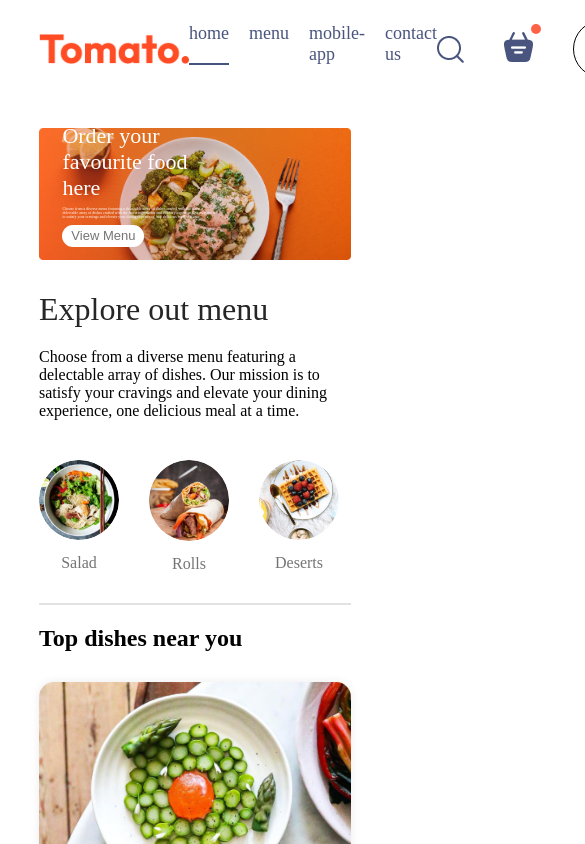
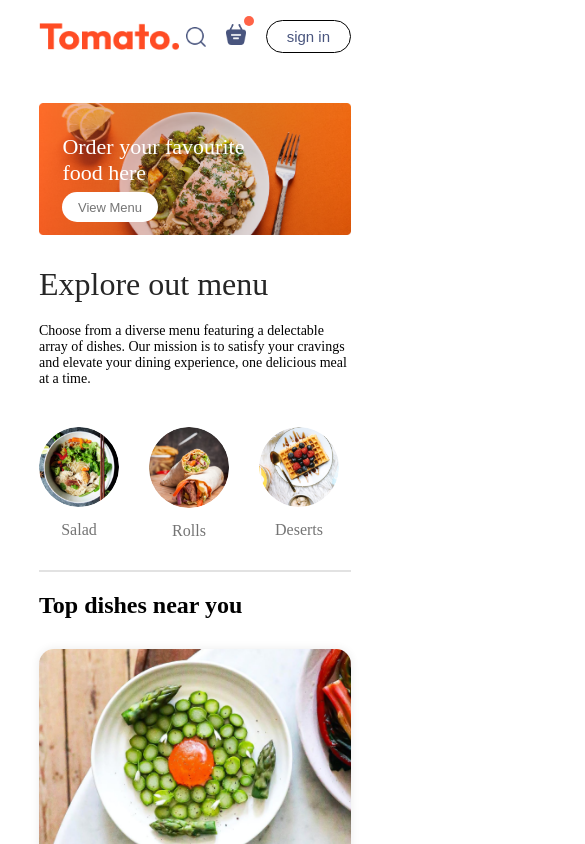
Before and after one commit to KimNakHyun2/react-food-delivery, a React (Vite) app in the folder front/: page / in a window 390 px wide. Shown: the top 844 px of the page, 585 px wide, since content can reach past the window. Built offline with nearby package versions, Linux system fonts and the light colour scheme.

Commit message:
해상도별 사이즈 조절

```diff
--- a/front/src/components/ExploreMenu/ExploreMenu.css
+++ b/front/src/components/ExploreMenu/ExploreMenu.css
@@ -54,3 +54,10 @@
     border: 4px solid tomato;
     padding: 2px;
 }
+
+@media (max-width:1050px){
+    .explore-menu-text{
+        max-width: 100%;
+        font-size:14px;
+    }
+}
--- a/front/src/components/Footer/Footer.css
+++ b/front/src/components/Footer/Footer.css
@@ -45,3 +45,15 @@
     background-color: grey;
     border: none;
 }
+
+@media (max-width:750px){
+    .footer-content{
+        display: flex;
+        flex-direction: column;
+        gap: 35px;
+    }
+
+    .footer-copyright{
+        text-align: center;
+    }
+}
--- a/front/src/components/Header/Header.css
+++ b/front/src/components/Header/Header.css
@@ -38,3 +38,22 @@
     font-size: max(1vw, 13px);
     border-radius: 50px;
 }
+
+
+@media (max-width:1050px){
+    .header-contents{
+        max-width: 45%;
+    }
+}
+
+@media (max-width:750px){
+    .header-contents{
+        max-width: 65%;
+    }
+    .header-contents p{
+        display: none;
+    }
+    .header-contents button{
+        padding: 2vw 4vw;
+    }
+}
--- a/front/src/components/Navbar/Navbar.css
+++ b/front/src/components/Navbar/Navbar.css
@@ -57,3 +57,49 @@
     top: -8px;
     right: -8px;
 }
+
+@media (max-width:1050px){
+    .navbar .logo{
+        width: 140px;
+    }
+    .navbar-menu{
+        gap:20px;
+        font-size: 17px;
+    }
+    .navbar-right{
+        gap:30px
+    }
+    .navbar-right img{
+        width: 22px;
+    }
+    .navbar-right button{
+        padding: 8px 25px;
+    }
+}
+
+@media (max-width:900px){
+    .navbar .logo{
+        width: 140px;
+    }
+    .navbar-menu{
+        gap:20px;
+        font-size: 17px;
+    }
+    .navbar-right{
+        gap:20px
+    }
+    .navbar-right img{
+        width: 20px;
+    }
+    .navbar-right button{
+        padding: 7px 20px;
+        font-size: 15px;
+    }
+}
+
+@media (max-width:750px){
+    .navbar-menu{
+       display: none;
+    }
+
+}
```
